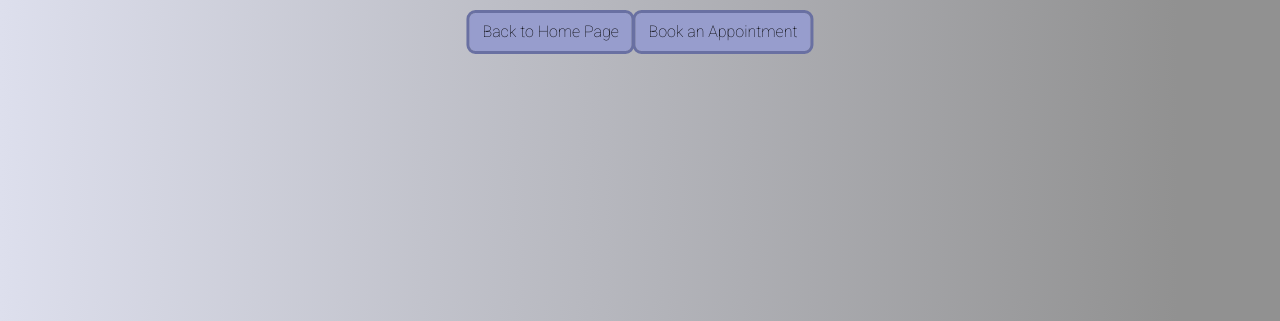
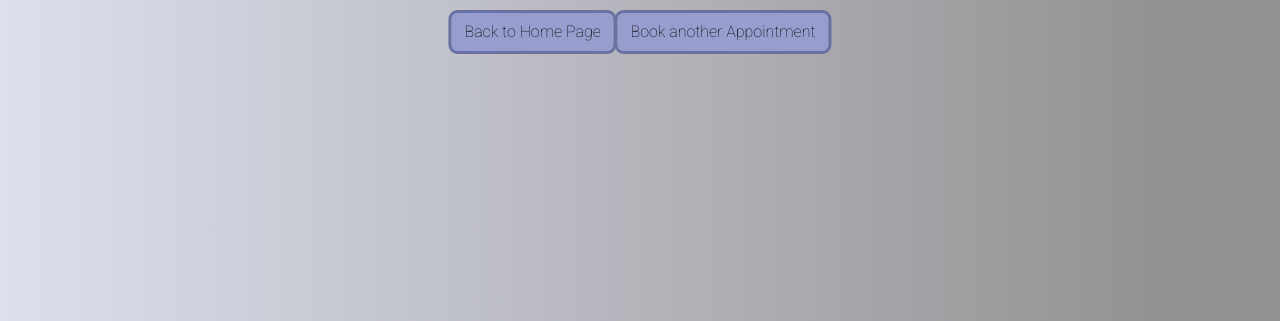
Before and after one commit to Macomatic/Hair-Salon-Website, a website: page confirmation.html in a window 1280 px wide. Shown: the part 479-800 px from the top of the page. Drawn offline with nearby package versions, Linux system fonts and the light colour scheme; a web font is replaced by a local one.

Commit message:
Changed wording for a button

```diff
--- a/confirmation.html
+++ b/confirmation.html
@@ -51,7 +51,7 @@
         </a>
         <a class="inline" href="bookService.html">
             <button type="button" onclick="book" class="btn btn-primary position-relative">
-            Book an Appointment
+            Book another Appointment
             </button>
         </a>
       </div>
```
